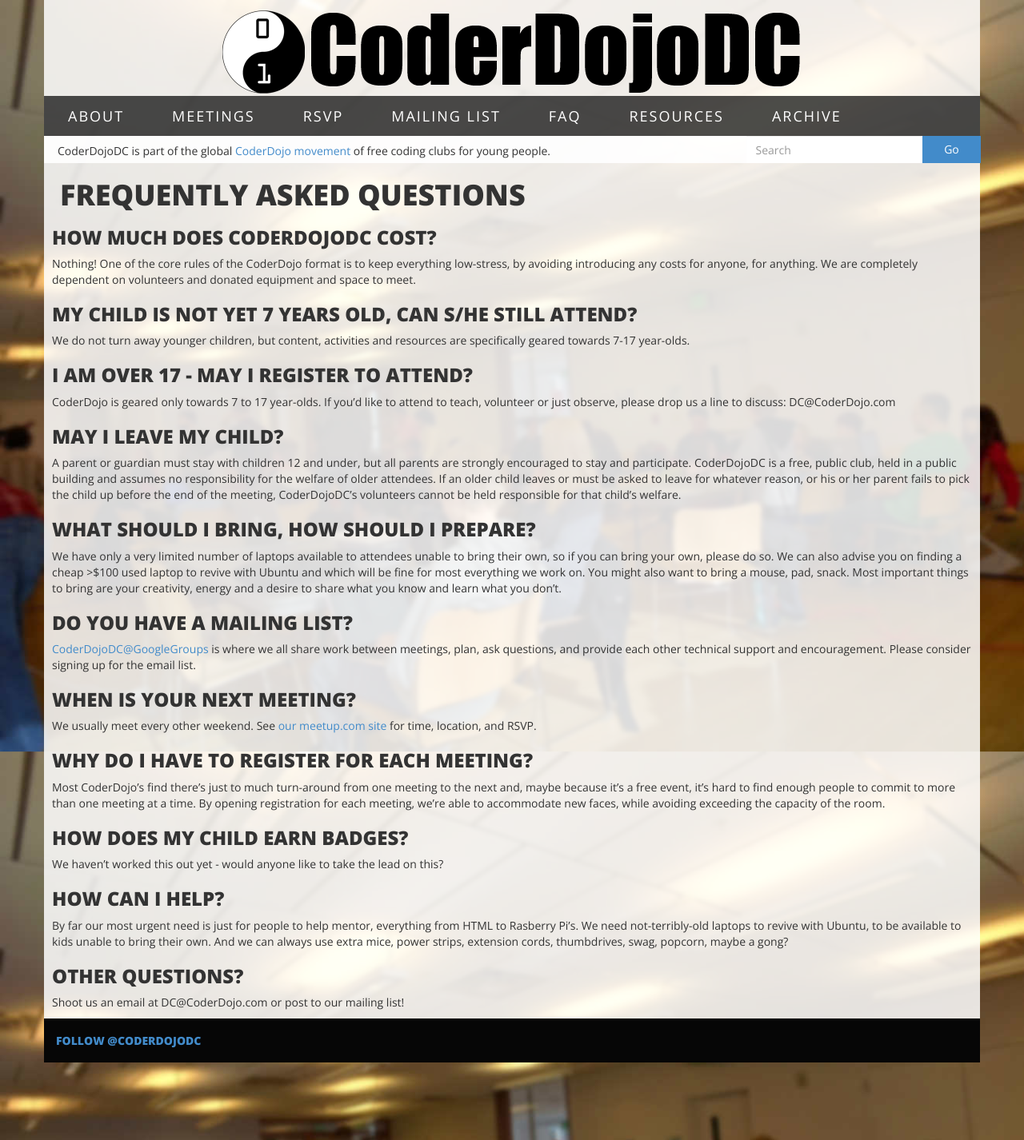
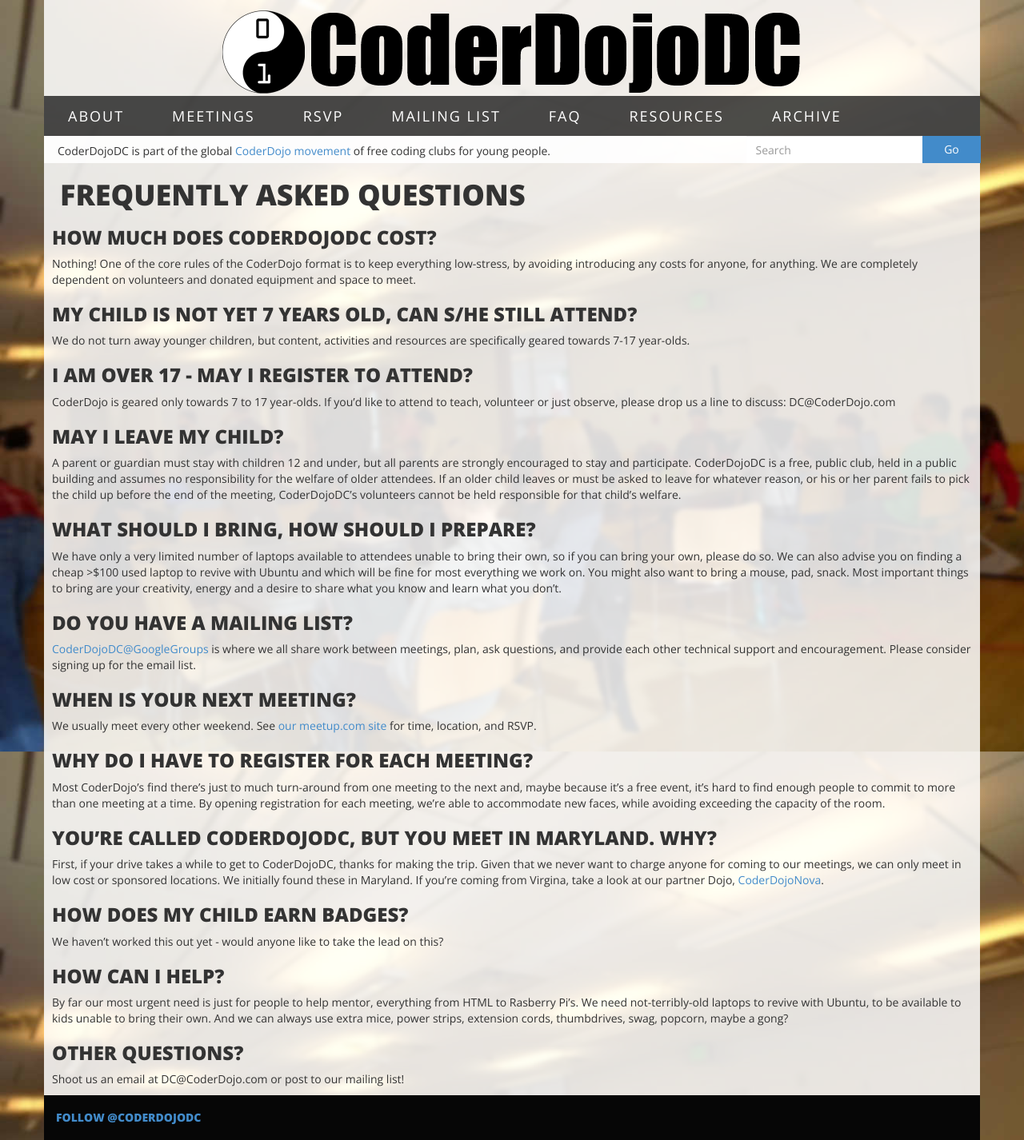
Before and after one commit to CoderDojoDC/CoderDojoDC.github.io, a Jekyll site: the page built from faq/index.md, in a window 1280 px wide. Shown: the whole page at 80% size. Built offline with Jekyll 4.4.1, drawn with Linux system fonts in a browser that asks for light colours; Markdown is read by kramdown in place of the engine named in the settings; comment, search, counter and statistics services are not loaded.

Commit message:
Add note about location since people ask

```diff
--- a/faq/index.md
+++ b/faq/index.md
@@ -37,6 +37,14 @@ and RSVP.
 
 Most CoderDojo’s find there’s just to much turn-around from one meeting to the next and, maybe because it’s a free event, it’s hard to find enough people to commit to more than one meeting at a time.  By opening registration for each meeting, we’re able to accommodate new faces, while avoiding exceeding the capacity of the room.
 
+### You're called CoderDojoDC, but you meet in Maryland. Why?
+
+First, if your drive takes a while to get to CoderDojoDC, thanks for making the
+trip. Given that we never want to charge anyone for coming to our meetings, we
+can only meet in low cost or sponsored locations. We initially found these in
+Maryland. If you're coming from Virgina,
+take a look at our partner Dojo, [CoderDojoNova](http://www.coderdojonova.co/).
+
 ### How does my child earn badges?
 
 We haven’t worked this out yet - would anyone like to take the lead on this?
```
